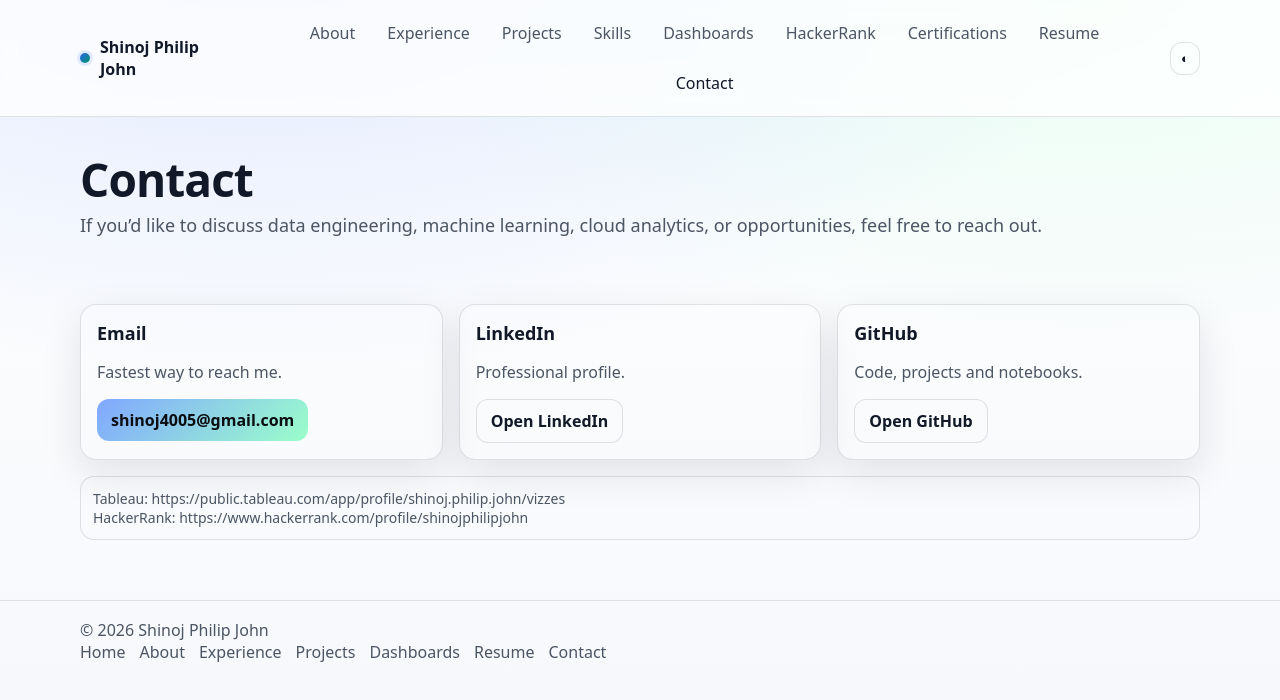
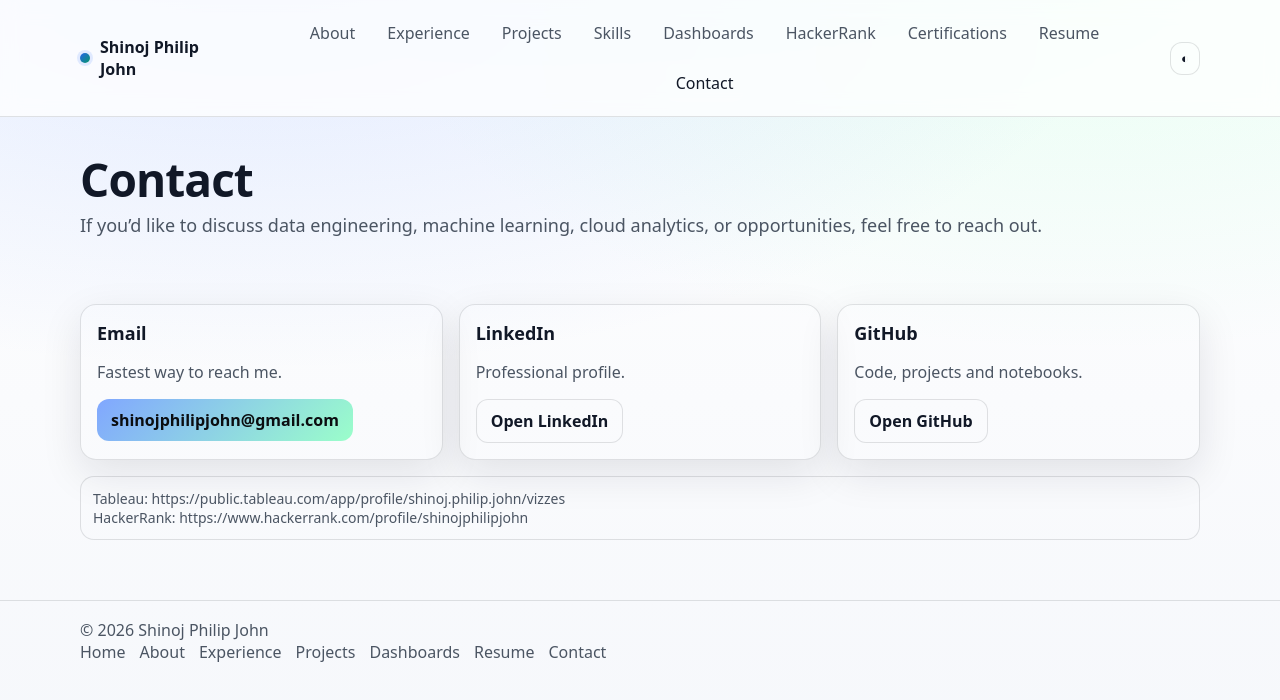
Before and after one commit to shinojphilipjohn/shinojphilipjohn.github.io, a plain HTML site: page contact.html in a window 1280 px wide. Drawn offline with Linux system fonts and the light colour scheme.

Commit message:
Update contact.html

```diff
--- a/contact.html
+++ b/contact.html
@@ -42,7 +42,7 @@
         <div class="card">
           <h2 class="h3">Email</h2>
           <p class="muted">Fastest way to reach me.</p>
-          <a class="btn primary" href="mailto:shinoj4005@gmail.com">shinoj4005@gmail.com</a>
+          <a class="btn primary" href="mailto:shinojphilipjohn@gmail.com">shinojphilipjohn@gmail.com</a>
         </div>
         <div class="card">
           <h2 class="h3">LinkedIn</h2>
```
